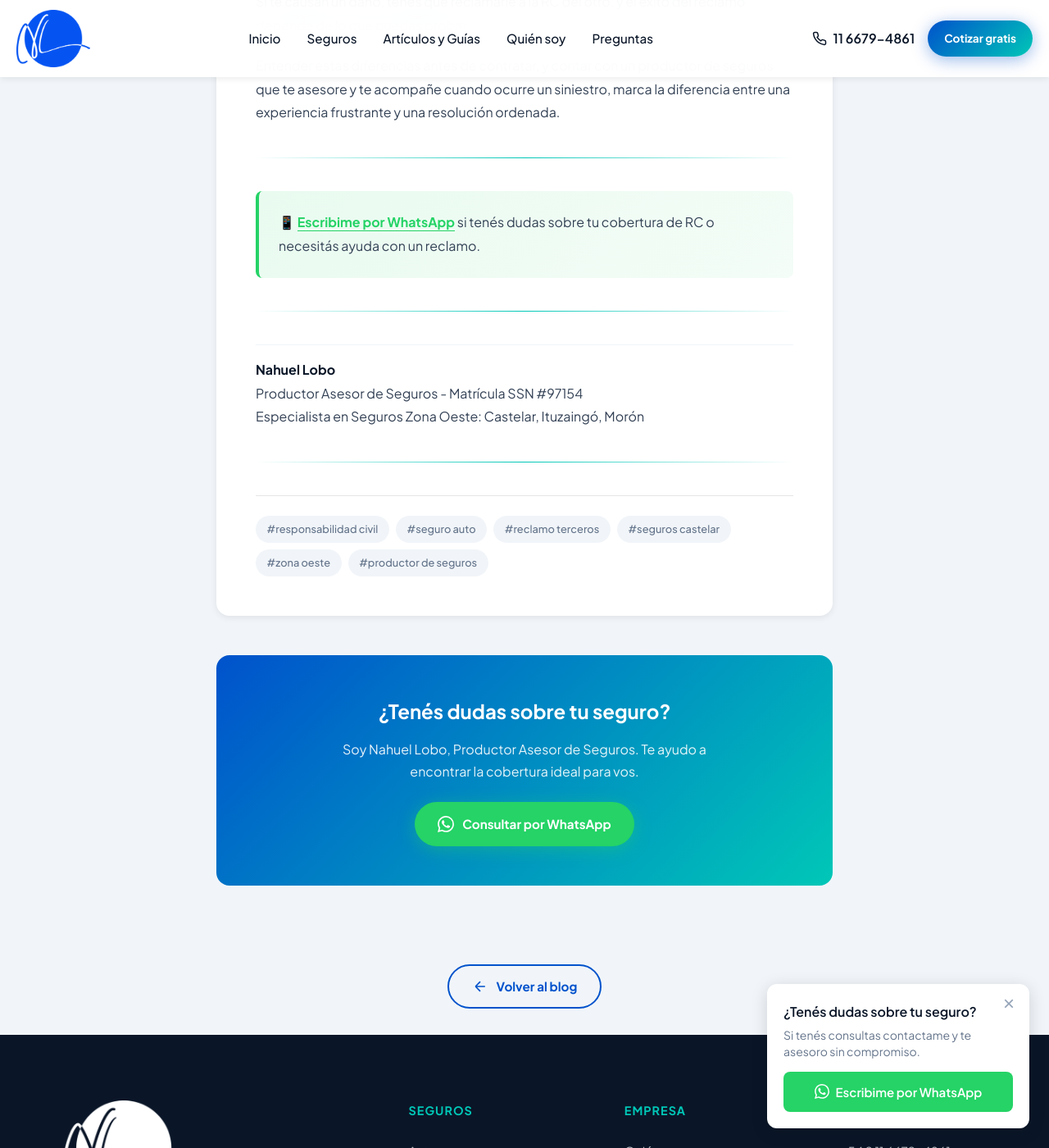
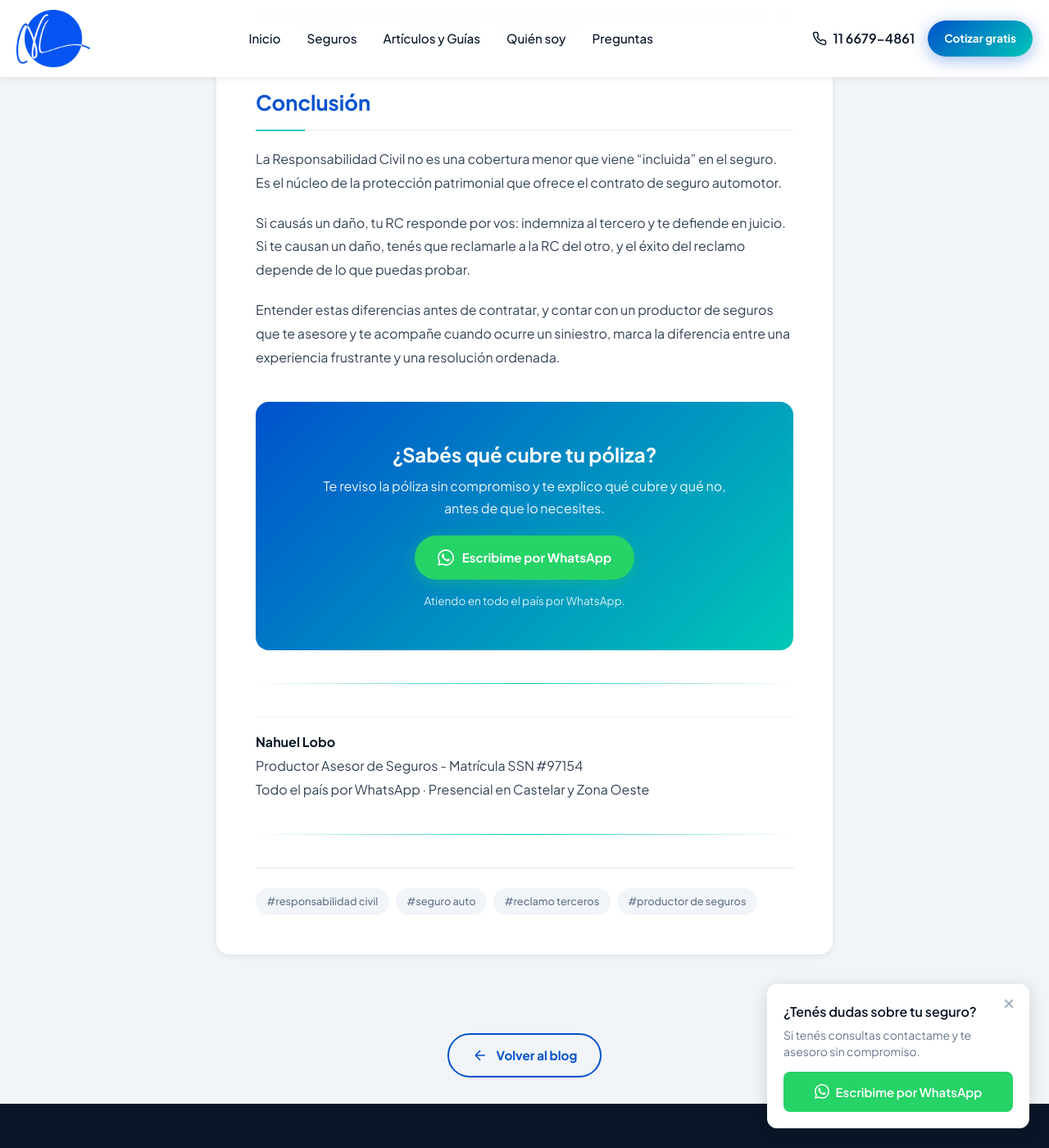
Before and after one commit to loboseguros/loboseguros, a Jekyll site: the page built from _posts/2026-03-12-responsabilidad-civil-seguro-que-es (1).md, in a window 1280 px wide and 1400 px high, scrolled down 8107 px. Shown: the whole window at 82% size. Built offline with Jekyll 4.4.1, drawn with Linux system fonts in a browser that asks for light colours; some of the changed text lies outside the part shown.

Commit message:
Blog: recuadros de consulta por artículo y títulos para Google
- Recuadro de consulta (_includes/consulta.html) a mitad y al final de cada
  artículo, con mensaje de WhatsApp propio y «Atiendo en todo el país». Mide
  el clic como contacto_whatsapp con ubicacion recuadro_medio / recuadro_final.
  Reemplaza los enlaces de texto y el recuadro general, que queda sólo para
  artículos que no traigan el suyo.
- Título de los artículos en Google: seo_title o el título, sin
  «| Blog | Lobo Seguros». La descripción sale de «description».
  Responsabilidad civil con título y descripción nuevos; cambiar de
  productor con descripción nueva.
- Enlaces a las páginas de cada seguro y a productor vs cotizador online.
- Firma «Todo el país por WhatsApp · Presencial en Castelar y Zona Oeste»;
  sin etiquetas de zona en los artículos que no tratan de la zona.
- Cuatro «###» sueltos que se veían como texto.
- Fecha de modificación en los artículos y en el sitemap.

Co-Authored-By: Claude Opus 5.5 <noreply@anthropic.com>
Claude-Session: https://claude.ai/code/session_01DYYdiXiZ2Kk1ro9gGtioVe

```diff
--- /dev/null
+++ b/_includes/consulta.html
@@ -0,0 +1,17 @@
+{%- comment -%}
+Recuadro de consulta de los artículos. Se pone en el texto del artículo, con una línea en blanco antes y después:
+  {% include consulta.html titulo="…" texto="…" mensaje="…" %}              después de la primera parte
+  {% include consulta.html titulo="…" texto="…" mensaje="…" final=true %}   al terminar el artículo
+«mensaje» es lo que aparece ya escrito en WhatsApp. Si un artículo no trae el recuadro final,
+post.html pone uno general (los valores de abajo). El clic se mide en Analytics como contacto_whatsapp
+con ubicacion recuadro_medio o recuadro_final (js/sitio.js).
+{%- endcomment -%}
+{%- assign c_titulo = include.titulo | default: "¿Tenés dudas sobre tu seguro?" -%}
+{%- assign c_texto = include.texto | default: "Soy Nahuel Lobo, Productor Asesor de Seguros. Te ayudo a encontrar la cobertura ideal para vos." -%}
+{%- assign c_mensaje = include.mensaje | default: "Hola! Estuve leyendo el blog y tengo una consulta" -%}
+<div class="consulta-articulo{% if include.final %} consulta-final{% endif %}">
+<p class="consulta-titulo">{{ c_titulo }}</p>
+<p class="consulta-texto">{{ c_texto }}</p>
+<a href="https://wa.me/{{ site.contact.whatsapp }}?text={{ c_mensaje | url_encode | replace: '+', '%20' }}" target="_blank" rel="noopener" class="btn btn-whatsapp" data-ubicacion="{% if include.final %}recuadro_final{% else %}recuadro_medio{% endif %}"><svg viewBox="0 0 24 24" fill="currentColor" aria-hidden="true"><path d="M17.472 14.382c-.297-.149-1.758-.867-2.03-.967-.273-.099-.471-.148-.67.15-.197.297-.767.966-.94 1.164-.173.199-.347.223-.644.075-.297-.15-1.255-.463-2.39-1.475-.883-.788-1.48-1.761-1.653-2.059-.173-.297-.018-.458.13-.606.134-.133.298-.347.446-.52.149-.174.198-.298.298-.497.099-.198.05-.371-.025-.52-.075-.149-.669-1.612-.916-2.207-.242-.579-.487-.5-.669-.51-.173-.008-.371-.01-.57-.01-.198 0-.52.074-.792.372-.272.297-1.04 1.016-1.04 2.479 0 1.462 1.065 2.875 1.213 3.074.149.198 2.096 3.2 5.077 4.487.709.306 1.262.489 1.694.625.712.227 1.36.195 1.871.118.571-.085 1.758-.719 2.006-1.413.248-.694.248-1.289.173-1.413-.074-.124-.272-.198-.57-.347m-5.421 7.403h-.004a9.87 9.87 0 01-5.031-1.378l-.361-.214-3.741.982.998-3.648-.235-.374a9.86 9.86 0 01-1.51-5.26c.001-5.45 4.436-9.884 9.888-9.884 2.64 0 5.122 1.03 6.988 2.898a9.825 9.825 0 012.893 6.994c-.003 5.45-4.437 9.884-9.885 9.884m8.413-18.297A11.815 11.815 0 0012.05 0C5.495 0 .16 5.335.157 11.892c0 2.096.547 4.142 1.588 5.945L.057 24l6.305-1.654a11.882 11.882 0 005.683 1.448h.005c6.554 0 11.89-5.335 11.893-11.893a11.821 11.821 0 00-3.48-8.413z"/></svg>Escribime por WhatsApp</a>
+<p class="consulta-alcance">Atiendo en todo el país por WhatsApp.</p>
+</div>
--- a/_layouts/default.html
+++ b/_layouts/default.html
@@ -15,8 +15,9 @@
     <meta name="viewport" content="width=device-width, initial-scale=1.0">
 
     <!-- SEO Básico -->
-    <title>{% if page.title %}{{ page.title }} | {% endif %}{{ site.title }}</title>
-    <meta name="description" content="{% if page.excerpt %}{{ page.excerpt | strip_html | truncate: 160 }}{% else %}{{ site.description }}{% endif %}">
+    <!-- Artículos: lo que muestra Google es «seo_title» (si no, el título) y «description» del encabezado del artículo -->
+    <title>{% if page.layout == 'post' %}{{ page.seo_title | default: page.title }}{% elsif page.title %}{{ page.title }} | {{ site.title }}{% else %}{{ site.title }}{% endif %}</title>
+    <meta name="description" content="{% if page.layout == 'post' and page.description %}{{ page.description | strip_html | truncate: 160 }}{% elsif page.excerpt %}{{ page.excerpt | strip_html | truncate: 160 }}{% else %}{{ site.description }}{% endif %}">
     <meta name="author" content="{{ site.author }}">
     <meta name="robots" content="index, follow">
 
--- a/_layouts/post.html
+++ b/_layouts/post.html
@@ -70,17 +70,10 @@ layout: default
         {% endif %}
     </div>
 
-    <!-- CTA del Autor -->
-    <div class="post-author-cta">
-        <h3>¿Tenés dudas sobre tu seguro?</h3>
-        <p>Soy Nahuel Lobo, Productor Asesor de Seguros. Te ayudo a encontrar la cobertura ideal para vos.</p>
-        <a href="https://wa.me/{{ site.contact.whatsapp }}?text=Hola!%20Estuve%20leyendo%20el%20blog%20y%20tengo%20una%20consulta" class="btn btn-whatsapp">
-            <svg viewBox="0 0 24 24" fill="currentColor">
-                <path d="M17.472 14.382c-.297-.149-1.758-.867-2.03-.967-.273-.099-.471-.148-.67.15-.197.297-.767.966-.94 1.164-.173.199-.347.223-.644.075-.297-.15-1.255-.463-2.39-1.475-.883-.788-1.48-1.761-1.653-2.059-.173-.297-.018-.458.13-.606.134-.133.298-.347.446-.52.149-.174.198-.298.298-.497.099-.198.05-.371-.025-.52-.075-.149-.669-1.612-.916-2.207-.242-.579-.487-.5-.669-.51-.173-.008-.371-.01-.57-.01-.198 0-.52.074-.792.372-.272.297-1.04 1.016-1.04 2.479 0 1.462 1.065 2.875 1.213 3.074.149.198 2.096 3.2 5.077 4.487.709.306 1.262.489 1.694.625.712.227 1.36.195 1.871.118.571-.085 1.758-.719 2.006-1.413.248-.694.248-1.289.173-1.413-.074-.124-.272-.198-.57-.347m-5.421 7.403h-.004a9.87 9.87 0 01-5.031-1.378l-.361-.214-3.741.982.998-3.648-.235-.374a9.86 9.86 0 01-1.51-5.26c.001-5.45 4.436-9.884 9.888-9.884 2.64 0 5.122 1.03 6.988 2.898a9.825 9.825 0 012.893 6.994c-.003 5.45-4.437 9.884-9.885 9.884m8.413-18.297A11.815 11.815 0 0012.05 0C5.495 0 .16 5.335.157 11.892c0 2.096.547 4.142 1.588 5.945L.057 24l6.305-1.654a11.882 11.882 0 005.683 1.448h.005c6.554 0 11.89-5.335 11.893-11.893a11.821 11.821 0 00-3.48-8.413z"/>
-            </svg>
-            Consultar por WhatsApp
-        </a>
-    </div>
+    <!-- Recuadro de consulta general: sólo si el artículo no trae el suyo al final (_includes/consulta.html) -->
+    {% unless content contains 'consulta-final' %}
+    {% include consulta.html final=true %}
+    {% endunless %}
 </article>
 
 <!-- Volver al blog -->
--- a/_posts/2026-03-12-responsabilidad-civil-seguro-que-es (1).md
+++ b/_posts/2026-03-12-responsabilidad-civil-seguro-que-es (1).md
@@ -1,13 +1,15 @@
 ---
 layout: post
 title: "Responsabilidad Civil en el Seguro de Auto: Qué Cubre y Cómo Funciona"
-description: "Qué es la cobertura de Responsabilidad Civil, por qué es la más importante del seguro de auto, y cómo funciona cuando te chocan o cuando vos causás un accidente."
+seo_title: "Qué es la responsabilidad civil del seguro de auto y qué cubre"
+description: "Qué significa la RC en tu póliza, qué cubre si chocás y tenés la culpa, y a quién le reclamás si te chocan. Explicado por un productor matriculado."
 excerpt: "Por qué tu seguro no te paga cuando te chocan, qué cubre realmente la RC, y cómo reclamar correctamente."
 date: 2026-03-12
+last_modified_at: 2026-10-23
 category: "Seguros de Auto"
 image: https://www.loboseguros.com.ar/img/responsabilidad-civil-seguro-auto-castelar-zona-oeste.jpg
 permalink: /blog/responsabilidad-civil-seguro-que-es/
-tags: ["responsabilidad civil", "seguro auto", "reclamo terceros", "seguros castelar", "zona oeste", "productor de seguros"]
+tags: ["responsabilidad civil", "seguro auto", "reclamo terceros", "productor de seguros"]
 author: "Nahuel Lobo"
 ---
 
@@ -19,7 +21,7 @@ Parece simple, pero esta confusión genera frustración, reclamos mal direcciona
 
 ## Qué es la Responsabilidad Civil (y qué no es)
 
-La cobertura de Responsabilidad Civil (RC) es, técnicamente, la más importante de todas las coberturas de un seguro de auto. Y sin embargo, es la menos comprendida.
+La cobertura de Responsabilidad Civil (RC) es, técnicamente, la más importante de todas las coberturas de un [seguro de auto](/seguro-auto.html). Y sin embargo, es la menos comprendida.
 
 La Ley 17.418 (la ley que regula los seguros en Argentina) define en su Artículo 109 que el seguro de responsabilidad civil tiene por objeto **mantener indemne al asegurado** por cuanto deba a un tercero como consecuencia de la responsabilidad prevista en el contrato.
 
@@ -68,6 +70,8 @@ El seguro está funcionando exactamente como corresponde. La confusión viene de
 El seguro es un contrato donde la compañía se compromete a cubrir determinados riesgos. Si contrataste solo RC, el riesgo cubierto es que vos causes daños a terceros. El riesgo de que otros te causen daños a vos no está incluido.
 
 Esta asesoría sobre estos temas —a veces complejos— es exactamente lo que podés pedirle a tu productor asesor de seguros. Su función es explicarte qué cubre y qué no cubre tu póliza **antes** de que ocurra un siniestro, para que tomes decisiones informadas.
+
+{% include consulta.html titulo="¿Te chocaron y tenés que reclamarle a la compañía del otro?" texto="Te oriento con el reclamo: qué documentación presentar, cómo armarlo y qué opciones tenés si la respuesta es negativa." mensaje="Hola Nahuel, leí tu artículo de responsabilidad civil y necesito ayuda con un reclamo" %}
 
 ## Cuando la culpa no está clara: lo que importa es la prueba
 
@@ -181,15 +185,13 @@ Si causás un daño, tu RC responde por vos: indemniza al tercero y te defiende
 
 Entender estas diferencias antes de contratar, y contar con un productor de seguros que te asesore y te acompañe cuando ocurre un siniestro, marca la diferencia entre una experiencia frustrante y una resolución ordenada.
 
----
-
-📱 **[Escribime por WhatsApp](https://wa.me/5491166794861?text=Hola%20Nahuel%2C%20tengo%20una%20consulta%20sobre%20responsabilidad%20civil)** si tenés dudas sobre tu cobertura de RC o necesitás ayuda con un reclamo.
+{% include consulta.html titulo="¿Sabés qué cubre tu póliza?" texto="Te reviso la póliza sin compromiso y te explico qué cubre y qué no, antes de que lo necesites." mensaje="Hola Nahuel, tengo una consulta sobre responsabilidad civil" final=true %}
 
 ---
 
 **Nahuel Lobo**
 Productor Asesor de Seguros - Matrícula SSN #97154
-Especialista en Seguros Zona Oeste: Castelar, Ituzaingó, Morón
+Todo el país por WhatsApp · Presencial en Castelar y Zona Oeste
 
 ---
 
--- a/assets/css/blog.css
+++ b/assets/css/blog.css
@@ -844,28 +844,81 @@ header.scrolled .menu-toggle span {
     color: var(--color-white);
 }
 
-/* CTA del autor */
-.post-author-cta {
+/* Recuadro de consulta (_includes/consulta.html): uno a mitad del artículo y otro al final */
+.consulta-articulo {
+    margin: 2.5rem 0;
+    padding: 1.75rem;
+    border-radius: var(--radius-md);
+    background: var(--color-bg);
+    border: 1px solid #E2E8F0;
+    border-left: 4px solid #25D366;
+}
+
+.consulta-articulo .consulta-titulo {
+    color: var(--color-dark);
+    font-size: 1.2rem;
+    font-weight: 700;
+    line-height: 1.35;
+    margin: 0 0 0.5rem;
+}
+
+.consulta-articulo .consulta-texto {
+    line-height: 1.7;
+    margin: 0 0 1.25rem;
+}
+
+.consulta-articulo .consulta-alcance {
+    color: var(--color-text-light);
+    font-size: 0.85rem;
+    margin: 0.85rem 0 0;
+}
+
+/* el botón no toma el estilo de los enlaces a WhatsApp del texto (más abajo) */
+.post-content .consulta-articulo a.btn-whatsapp,
+.post-content .consulta-articulo a.btn-whatsapp:hover {
+    color: var(--color-white);
+    border-bottom: none;
+}
+
+.consulta-final {
     background: var(--gradient-primary);
-    border-radius: var(--radius-md);
-    padding: var(--spacing-xl);
-    margin-top: var(--spacing-xl);
+    border: none;
     text-align: center;
+    padding: var(--spacing-xl) var(--spacing-lg);
+}
+
+.consulta-final .consulta-titulo {
     color: var(--color-white);
-}
-
-.post-author-cta h3 {
     font-size: 1.5rem;
-    font-weight: 700;
-    margin-bottom: 0.75rem;
-}
-
-.post-author-cta p {
-    opacity: 0.9;
-    margin-bottom: 1.5rem;
-    max-width: 500px;
+}
+
+.consulta-final .consulta-texto {
+    color: var(--color-white);
+    opacity: 0.92;
+    max-width: 520px;
     margin-left: auto;
     margin-right: auto;
+}
+
+.consulta-final .consulta-alcance {
+    color: rgba(255, 255, 255, 0.85);
+}
+
+@media (max-width: 600px) {
+    .consulta-articulo {
+        padding: 1.25rem 1rem;
+    }
+
+    .consulta-final {
+        padding: var(--spacing-lg) 1rem;
+    }
+
+    /* «Escribime por WhatsApp» en un renglón desde 360 px de ancho */
+    .consulta-articulo .btn {
+        width: 100%;
+        padding: 14px 16px;
+        font-size: 0.9rem;
+    }
 }
 
 /* ========== BOTONES ========== */
--- a/sitemap.xml
+++ b/sitemap.xml
@@ -100,21 +100,21 @@
     <!-- Artículos del Blog -->
     <url>
         <loc>https://www.loboseguros.com.ar/blog/seguro-barato-riesgo-patrimonial/</loc>
-        <lastmod>2026-03-06</lastmod>
+        <lastmod>2026-10-23</lastmod>
         <changefreq>monthly</changefreq>
         <priority>0.7</priority>
     </url>
 
     <url>
         <loc>https://www.loboseguros.com.ar/blog/responsabilidad-civil-seguro-que-es/</loc>
-        <lastmod>2026-03-12</lastmod>
+        <lastmod>2026-10-23</lastmod>
         <changefreq>monthly</changefreq>
         <priority>0.7</priority>
     </url>
 
     <url>
         <loc>https://www.loboseguros.com.ar/blog/cambiar-productor-seguros-sin-cambiar-compania/</loc>
-        <lastmod>2026-03-26</lastmod>
+        <lastmod>2026-10-23</lastmod>
         <changefreq>monthly</changefreq>
         <priority>0.7</priority>
     </url>
```
Also changed, not shown: _posts/2026-03-06-seguro-barato-riesgo-patrimonial.md (+8 -5 lines), _posts/2026-03-26-cambiar-productor-seguros-sin-cambiar-compania.md (+12 -11 lines).
